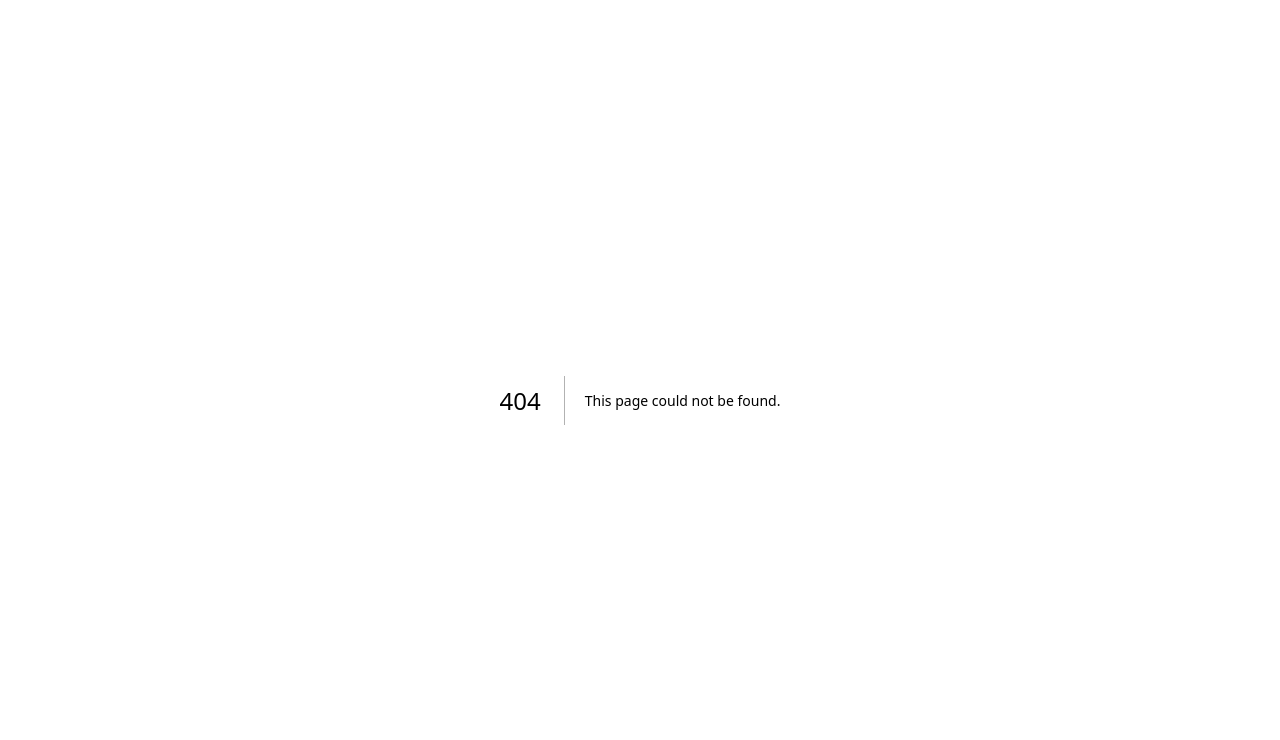
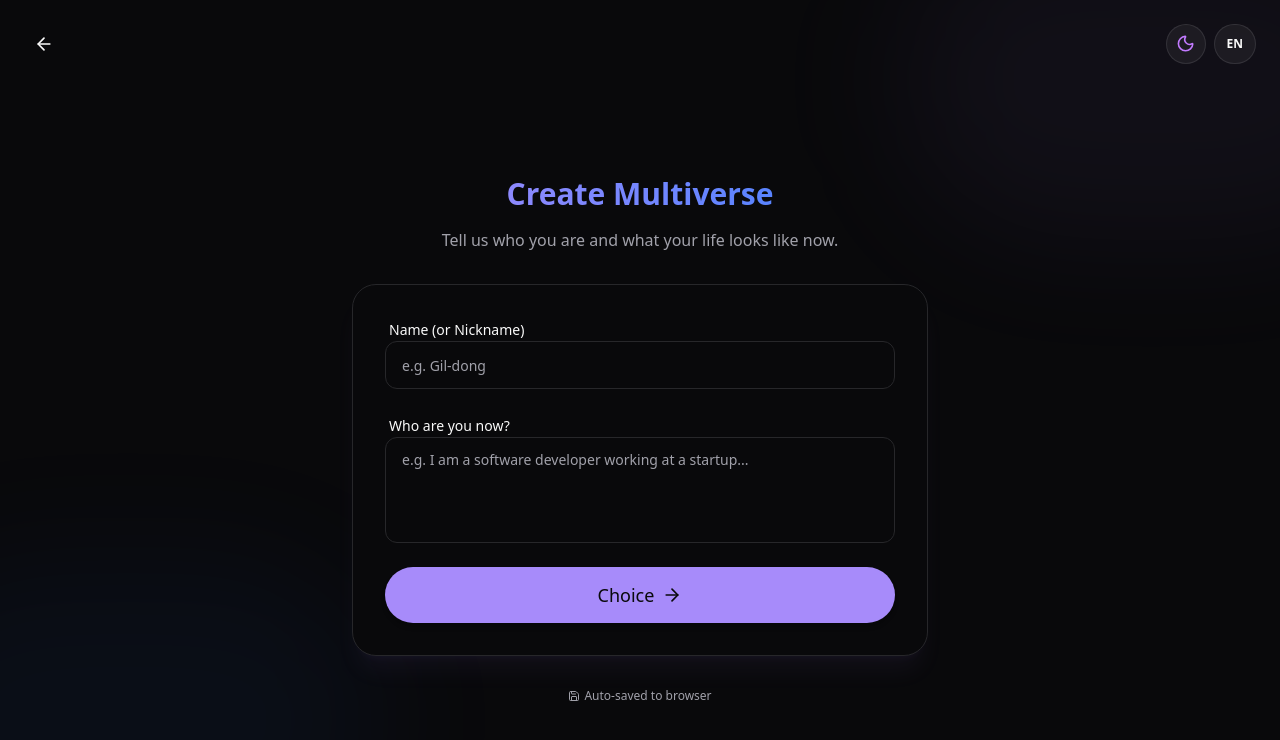
Before and after one commit to morebesean/multiverse-story, a Next.js app: page /profile in a window 1280 px wide. Before the commit this address had no page. Shown: the top 740 px of the page. Built offline with nearby package versions, Linux system fonts and the light colour scheme.

Commit message:
feat(flow): Refactor input process into Profile (persistent) and Scenario (transient) steps

```diff
--- a/src/app/page.tsx
+++ b/src/app/page.tsx
@@ -32,7 +32,7 @@ export default function Home() {
           </p>
 
           <div className="pt-4 flex flex-col items-center gap-4">
-            <Link href="/input">
+            <Link href="/profile">
               <Button size="lg" className="group text-lg px-8 py-6 rounded-full">
                 {t("landing.cta")}
                 <ArrowRight className="ml-2 w-5 h-5 group-hover:translate-x-1 transition-transform" />
@@ -51,7 +51,7 @@ export default function Home() {
               <User className="w-6 h-6 text-primary" />
             </div>
             <h3 className="font-semibold text-lg">{t("landing.feature.profile")}</h3>
-            <p className="text-sm text-muted-foreground">
+            <p className="text-sm text-muted-foreground whitespace-pre-line">
               {t("landing.feature.profile.desc")}
             </p>
           </div>
@@ -60,7 +60,7 @@ export default function Home() {
               <Zap className="w-6 h-6 text-pink-500" />
             </div>
             <h3 className="font-semibold text-lg">{t("landing.feature.choice")}</h3>
-            <p className="text-sm text-muted-foreground">
+            <p className="text-sm text-muted-foreground whitespace-pre-line">
               {t("landing.feature.choice.desc")}
             </p>
           </div>
@@ -69,7 +69,7 @@ export default function Home() {
               <BookOpen className="w-6 h-6 text-blue-500" />
             </div>
             <h3 className="font-semibold text-lg">{t("landing.feature.story")}</h3>
-            <p className="text-sm text-muted-foreground">
+            <p className="text-sm text-muted-foreground whitespace-pre-line">
               {t("landing.feature.story.desc")}
             </p>
           </div>
--- a/src/app/input/page.tsx
+++ b/src/app/profile/page.tsx
@@ -9,19 +9,19 @@ import { Button } from "@/components/ui/button";
 import { Input } from "@/components/ui/input";
 import { Textarea } from "@/components/ui/textarea";
 
-export default function InputPage() {
+export default function ProfilePage() {
     const router = useRouter();
     const { t } = useLanguage();
 
     const [formData, setFormData] = useState({
         nickname: "",
         currentSituation: "",
-        alternateChoice: "",
     });
     const [isLoading, setIsLoading] = useState(true);
 
     useEffect(() => {
-        const savedData = localStorage.getItem("multiverse_user_data");
+        // Only load basic info
+        const savedData = localStorage.getItem("multiverse_base_info");
         if (savedData) {
             setFormData(JSON.parse(savedData));
         }
@@ -38,8 +38,9 @@ export default function InputPage() {
 
     const handleSubmit = (e: React.FormEvent) => {
         e.preventDefault();
-        localStorage.setItem("multiverse_user_data", JSON.stringify(formData));
-        router.push("/result");
+        // Save to localized store (Base Info)
+        localStorage.setItem("multiverse_base_info", JSON.stringify(formData));
+        router.push("/scenario");
     };
 
     if (isLoading) return null;
@@ -61,7 +62,7 @@ export default function InputPage() {
                         {t("input.title")}
                     </h2>
                     <p className="text-muted-foreground">
-                        {t("input.subtitle")}
+                        {t("landing.feature.profile.desc").split('\n')[1] || t("landing.feature.profile.desc")}
                     </p>
                 </div>
 
@@ -77,6 +78,7 @@ export default function InputPage() {
                             required
                             value={formData.nickname}
                             onChange={handleChange}
+                            placeholder="e.g. Gil-dong"
                         />
                     </div>
 
@@ -88,29 +90,15 @@ export default function InputPage() {
                             id="currentSituation"
                             name="currentSituation"
                             required
-                            rows={3}
+                            rows={4}
                             value={formData.currentSituation}
                             onChange={handleChange}
-                        />
-                    </div>
-
-                    <div className="space-y-2">
-                        <label htmlFor="alternateChoice" className="text-sm font-medium text-primary ml-1">
-                            {t("input.alternateChoice")}
-                        </label>
-                        <Textarea
-                            id="alternateChoice"
-                            name="alternateChoice"
-                            required
-                            rows={3}
-                            value={formData.alternateChoice}
-                            onChange={handleChange}
-                            className="border-primary/30 bg-primary/5 focus-visible:ring-primary"
+                            placeholder="e.g. I am a software developer working at a startup..."
                         />
                     </div>
 
                     <Button type="submit" size="lg" className="w-full group">
-                        {t("input.submit")}
+                        {t("landing.feature.choice")} {/* Next Step Label */}
                         <ArrowRight className="ml-2 w-5 h-5 group-hover:translate-x-1 transition-transform" />
                     </Button>
                 </form>
--- a/src/app/result/page.tsx
+++ b/src/app/result/page.tsx
@@ -20,14 +20,24 @@ export default function ResultPage() {
     useEffect(() => {
         if (hasFetched.current) return;
 
-        const savedData = localStorage.getItem("multiverse_user_data");
-        if (!savedData) {
-            router.push("/input");
+        // Load separated data
+        const baseInfoStr = localStorage.getItem("multiverse_base_info");
+        const scenarioInfoStr = localStorage.getItem("multiverse_scenario_info");
+
+        if (!baseInfoStr) {
+            router.push("/profile"); // No base info -> Go to Step 2
+            return;
+        }
+        if (!scenarioInfoStr) {
+            router.push("/scenario"); // No scenario -> Go to Step 3
             return;
         }
 
-        const parsedData = JSON.parse(savedData);
-        setData(parsedData);
+        const baseInfo = JSON.parse(baseInfoStr);
+        const scenarioInfo = JSON.parse(scenarioInfoStr);
+        const combinedData = { ...baseInfo, ...scenarioInfo };
+
+        setData(combinedData);
         hasFetched.current = true;
 
         const fetchStory = async () => {
@@ -36,9 +46,9 @@ export default function ResultPage() {
                     method: "POST",
                     headers: { "Content-Type": "application/json" },
                     body: JSON.stringify({
-                        nickname: parsedData.nickname,
-                        currentSituation: parsedData.currentSituation,
-                        alternateChoice: parsedData.alternateChoice,
+                        nickname: combinedData.nickname,
+                        currentSituation: combinedData.currentSituation,
+                        alternateChoice: combinedData.alternateChoice,
                     }),
                 });
 
@@ -114,7 +124,7 @@ export default function ResultPage() {
                 <div className="flex flex-col sm:flex-row gap-4 justify-center pt-4">
                     <Button
                         variant="secondary"
-                        onClick={() => router.push("/input")}
+                        onClick={() => router.push("/scenario")} // Retry goes to Step 3, not Step 2
                         className="gap-2"
                     >
                         <RefreshCw className="w-4 h-4" />
--- /dev/null
+++ b/src/app/scenario/page.tsx
@@ -0,0 +1,85 @@
+"use client";
+
+import { useState, useEffect } from "react";
+import { useRouter } from "next/navigation";
+import { ArrowRight, Sparkles } from "lucide-react";
+import { useLanguage } from "@/components/language-provider";
+import { Header } from "@/components/header";
+import { Button } from "@/components/ui/button";
+import { Textarea } from "@/components/ui/textarea";
+
+export default function ScenarioPage() {
+    const router = useRouter();
+    const { t } = useLanguage();
+
+    const [alternateChoice, setAlternateChoice] = useState("");
+    const [isLoading, setIsLoading] = useState(true);
+
+    useEffect(() => {
+        // Check if base info exists, if not redirect to profile
+        const savedData = localStorage.getItem("multiverse_base_info");
+        if (!savedData) {
+            router.push("/profile");
+            return;
+        }
+        // Note: We do NOT load alternateChoice from localStorage to ensure it's "fresh" input
+        setIsLoading(false);
+    }, [router]);
+
+    const handleSubmit = (e: React.FormEvent) => {
+        e.preventDefault();
+        // Save scenario info temporarily just for the result generation
+        localStorage.setItem("multiverse_scenario_info", JSON.stringify({ alternateChoice }));
+        router.push("/result");
+    };
+
+    if (isLoading) return null;
+
+    return (
+        <main className="flex min-h-screen flex-col items-center justify-center p-6 bg-background text-foreground transition-colors duration-300">
+
+            {/* Background Effects */}
+            <div className="fixed inset-0 z-0 pointer-events-none">
+                <div className="absolute top-[-10%] left-[-10%] w-[40%] h-[40%] bg-pink-500/5 rounded-full blur-3xl opacity-100" />
+                <div className="absolute bottom-[-10%] right-[-10%] w-[40%] h-[40%] bg-purple-500/5 rounded-full blur-3xl opacity-100" />
+            </div>
+
+            <Header />
+
+            <div className="relative z-10 max-w-xl w-full space-y-8 pt-20 animate-fade-in-up">
+                <div className="text-center space-y-4">
+                    <div className="inline-flex items-center justify-center p-3 bg-primary/10 rounded-full mb-4">
+                        <Sparkles className="w-6 h-6 text-primary animate-pulse" />
+                    </div>
+                    <h2 className="text-3xl font-bold bg-clip-text text-transparent bg-gradient-to-r from-pink-500 to-purple-500">
+                        {t("input.alternateChoice")}
+                    </h2>
+                    <p className="text-muted-foreground whitespace-pre-line">
+                        {t("landing.feature.choice.desc")}
+                    </p>
+                </div>
+
+                <form onSubmit={handleSubmit} className="space-y-6 bg-card p-8 rounded-3xl border border-border shadow-xl shadow-pink-500/5">
+
+                    <div className="space-y-2">
+                        <Textarea
+                            id="alternateChoice"
+                            name="alternateChoice"
+                            required
+                            rows={6}
+                            value={alternateChoice}
+                            onChange={(e) => setAlternateChoice(e.target.value)}
+                            className="border-primary/30 bg-primary/5 focus-visible:ring-primary text-lg p-6"
+                            placeholder="e.g. What if I hadn't quit my job back then?"
+                        />
+                    </div>
+
+                    <Button type="submit" size="lg" className="w-full group bg-gradient-to-r from-pink-600 to-purple-600 hover:from-pink-500 hover:to-purple-500 border-none">
+                        {t("input.submit")}
+                        <ArrowRight className="ml-2 w-5 h-5 group-hover:translate-x-1 transition-transform" />
+                    </Button>
+                </form>
+            </div>
+        </main>
+    );
+}
--- a/src/components/header.tsx
+++ b/src/components/header.tsx
@@ -10,23 +10,33 @@ import { usePathname, useRouter } from "next/navigation";
 export function Header() {
     const pathname = usePathname();
     const router = useRouter();
-    const isHome = pathname === "/";
-    const isInput = pathname === "/input";
-    // const isResult = pathname === "/result";
 
-    // Logic requested by user:
-    // /input: Only Back button (No Logo)
-    // /result: Only Home button (Logo) (No Back button)
-    // /: Logo (No Back button)
+    // Route logic:
+    // / (Landing) -> No Back
+    // /profile (Step 2) -> Back to /
+    // /scenario (Step 3) -> Back to /profile
+    // /result (Step 4) -> Home Logo (No Back)
 
-    const showLogo = !isInput;
-    const showBackButton = isInput; // Only show back button on input page as requested
+    const isLanding = pathname === "/";
+    const isProfile = pathname === "/profile";
+    const isScenario = pathname === "/scenario";
+    const isResult = pathname === "/result";
+
+    const showBackButton = isProfile || isScenario;
+    const showLogo = isLanding || isResult;
+
+    // Custom back logic
+    const handleBack = () => {
+        if (isProfile) router.push("/");
+        else if (isScenario) router.push("/profile");
+        else router.back();
+    };
 
     return (
         <header className="absolute top-0 w-full p-6 flex justify-between items-center z-50">
             <div className="flex items-center gap-2">
                 {showBackButton && (
-                    <Button variant="ghost" size="sm" onClick={() => router.back()} className="mr-2 rounded-full w-10 h-10 p-0">
+                    <Button variant="ghost" size="sm" onClick={handleBack} className="mr-2 rounded-full w-10 h-10 p-0">
                         <ArrowLeft className="w-5 h-5" />
                     </Button>
                 )}
--- a/src/components/language-provider.tsx
+++ b/src/components/language-provider.tsx
@@ -37,20 +37,20 @@ const translations: Translations = {
     },
     ko: {
         "landing.title": "멀티버스 스토리",
-        "landing.subtitle": "그때 만약 다른 선택을 했다면?\n당신의 또 다른 인생 이야기를 AI가 들려드립니다.",
+        "landing.subtitle": "그때 만약 다른 선택을 했다면?\n당신의 또 다른 인생 이야기를\nAI가 들려드립니다.",
         "landing.cta": "멀티버스 확인하기",
         "landing.login": "로그인 없이 바로 시작할 수 있습니다",
         "landing.feature.profile": "프로필 입력",
-        "landing.feature.profile.desc": "현재의 나는 어떤 모습인가요? 당신의 이야기를 들려주세요.",
+        "landing.feature.profile.desc": "현재의 나는 어떤 모습인가요?\n당신의 이야기를 들려주세요.",
         "landing.feature.choice": "다른 선택",
-        "landing.feature.choice.desc": "인생의 갈림길에서 다른 길을 선택했다면 어땠을까요?",
+        "landing.feature.choice.desc": "인생의 갈림길에서\n다른 길을 선택했다면 어땠을까요?",
         "landing.feature.story": "이야기 생성",
-        "landing.feature.story.desc": "AI가 실시간으로 새로운 차원의 당신의 삶을 그려냅니다.",
+        "landing.feature.story.desc": "AI가 실시간으로 새로운 차원의\n당신의 삶을 그려냅니다.",
         "input.title": "멀티버스 생성하기",
         "input.subtitle": "당신의 이야기를 들려주세요. 다른 우주의 당신을 찾아드립니다.",
         "input.nickname": "이름 (또는 닉네임)",
         "input.currentSituation": "현재 당신의 모습은?",
-        "input.alternateChoice": "그때 만약... 어떤 선택을 했다면?",
+        "input.alternateChoice": "그때 만약...\n어떤 선택을 했다면?",
         "input.submit": "이야기 확인하러 가기",
         "input.save": "입력하신 내용은 브라우저에 자동 저장됩니다",
         "result.loading": "다른 차원의 당신을 찾고 있습니다...",
```
